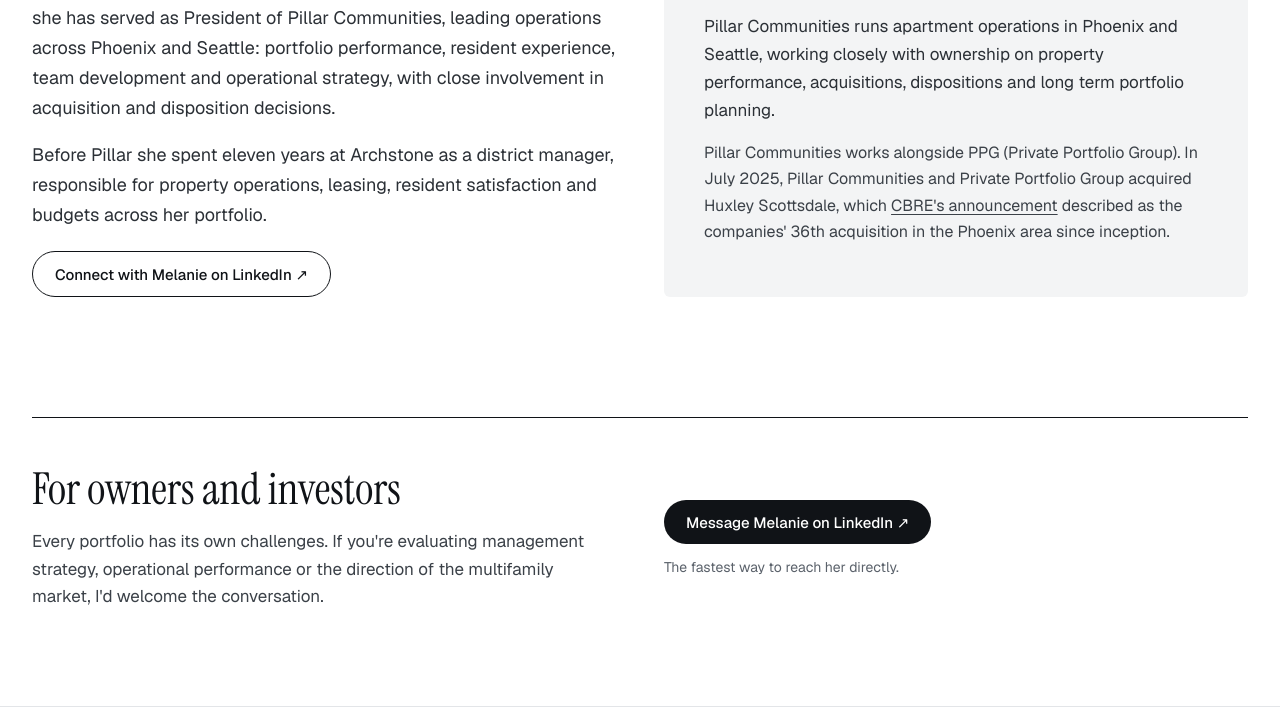
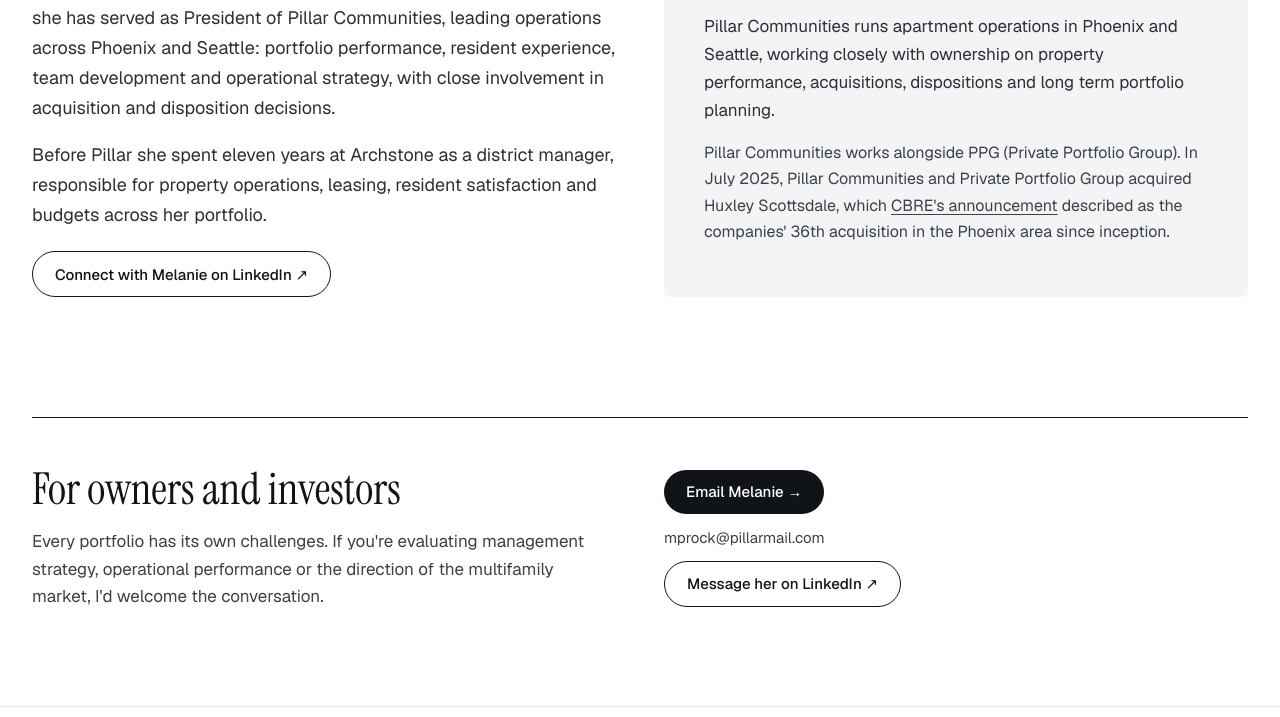
Before and after one commit to TheSocialDM/themultifamilydesk, a plain HTML site: page pillar/index.html in a window 1280 px wide. Shown: the part 4319-5036 px from the top of the page. Drawn offline with nearby package versions, Linux system fonts and the light colour scheme.

Commit message:
Add Melanie's email to the owner contact section
Co-Authored-By: Claude Opus 5.5 <noreply@anthropic.com>
Claude-Session: https://claude.ai/code/session_01APSB1g6QHpXJJvn4b4s6iY

```diff
--- a/pillar/index.html
+++ b/pillar/index.html
@@ -250,8 +250,9 @@ input,textarea{font:inherit;font-size:16px}
 <p style="margin: 16px 0 0; font-size: 17px; line-height: 1.6; color: #3b4148">Every portfolio has its own challenges. If you&#39;re evaluating management strategy, operational performance or the direction of the multifamily market, I&#39;d welcome the conversation.</p>
 </div>
 <div style="display: flex; flex-direction: column; gap: 14px; align-items: flex-start; justify-content: center">
-<a href="https://www.linkedin.com/in/melanie-graham-prock-44a9a349/" rel="noopener" target="_blank" class="btn" style="background: #101317; color: #ffffff">Message Melanie on LinkedIn &#8599;</a>
-<span style="font-size: 14px; color: #5b626b">The fastest way to reach her directly.</span>
+<a href="mailto:mprock@pillarmail.com?subject=Conversation%20with%20Melanie%20Graham%20Prock" class="btn" style="background: #101317; color: #ffffff">Email Melanie &#8594;</a>
+<span style="font-size: 15px; color: #3b4148">mprock@pillarmail.com</span>
+<a href="https://www.linkedin.com/in/melanie-graham-prock-44a9a349/" rel="noopener" target="_blank" class="btn" style="border: 1px solid #101317; color: #101317">Message her on LinkedIn &#8599;</a>
 </div>
 </div>
 </section>
```
